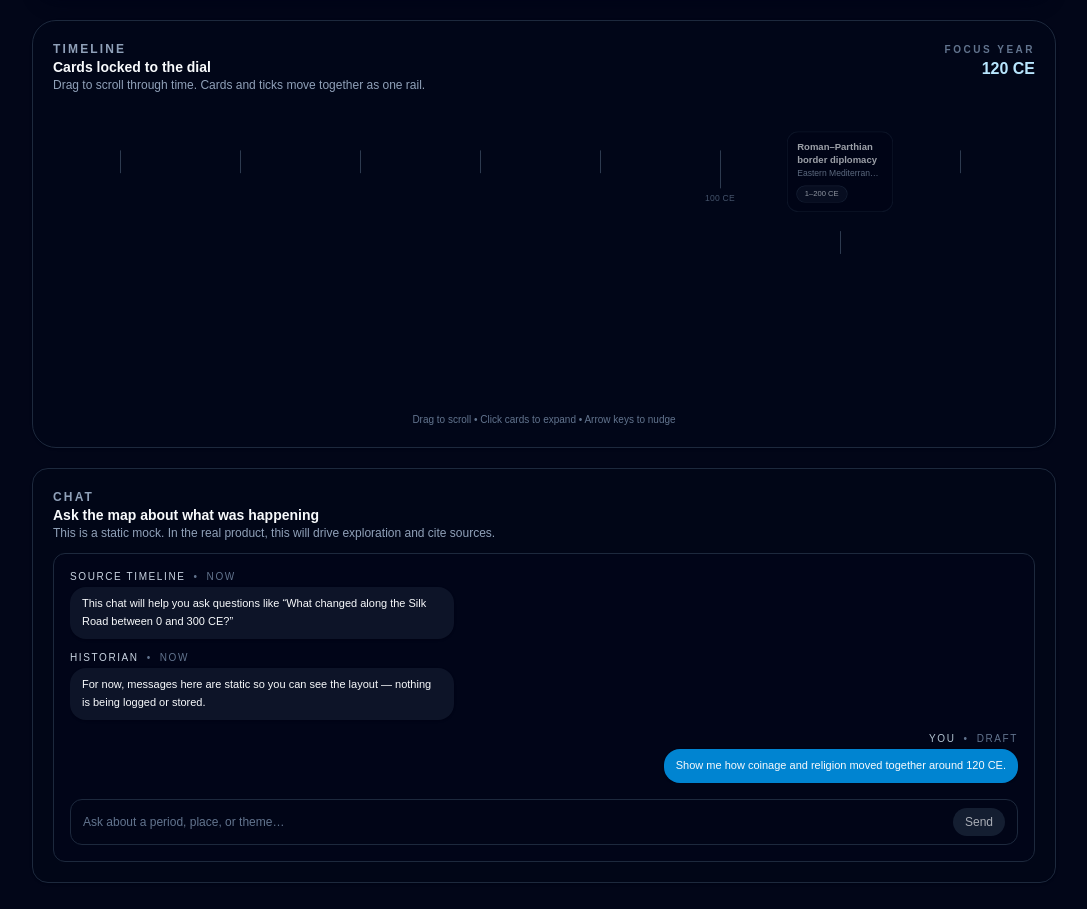
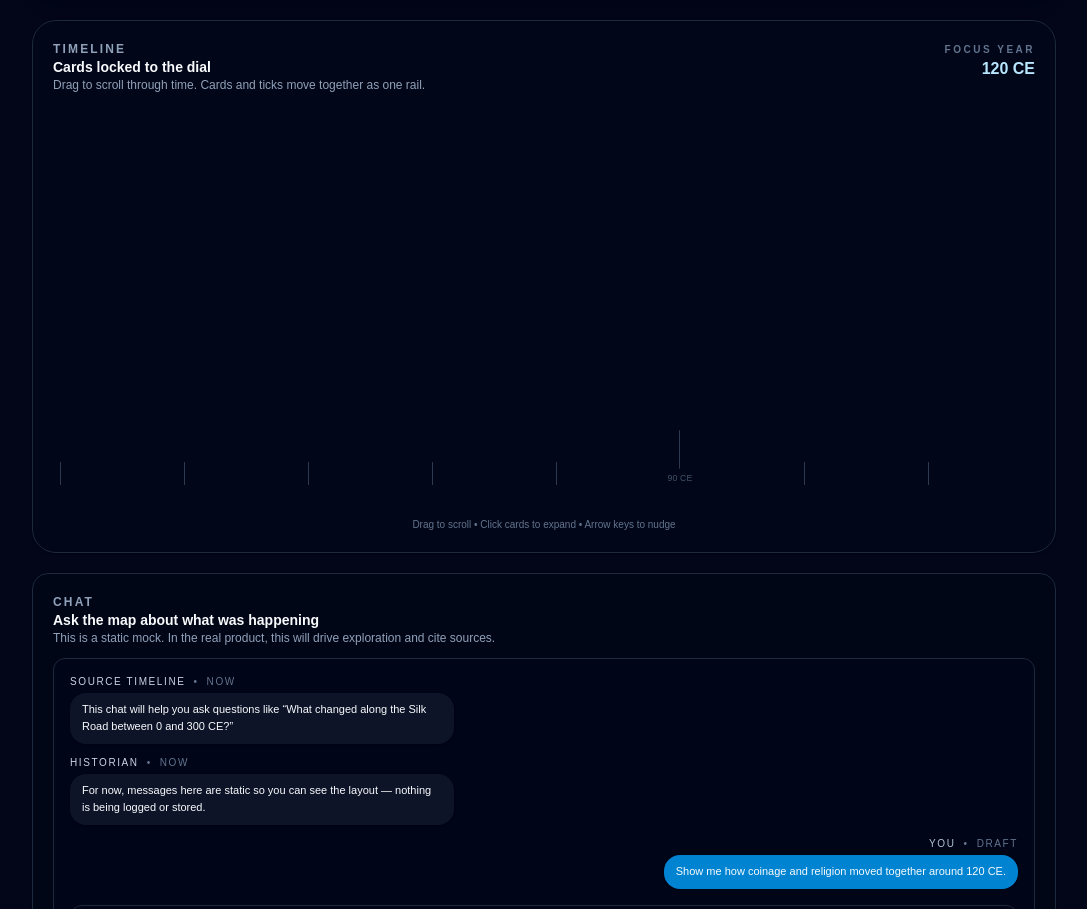
Before and after one commit to Abe99987/Timeline, a Next.js app in the folder frontend/: page / in a window 1280 px wide. Shown: the part 1218-2127 px from the top of the page, without its empty margins (96-1183 px from the left). Built offline with nearby package versions, Linux system fonts and the light colour scheme.

Commit message:
feat(frontend): refine timeline rail ticks and cards

```diff
--- a/frontend/src/components/TimelineRail.tsx
+++ b/frontend/src/components/TimelineRail.tsx
@@ -23,7 +23,7 @@ import {
 
 // Layout constants
 const YEAR_WIDTH = 112; // matches Tailwind w-28 (7rem)
-const NEIGHBOR_RADIUS = 2; // years on each side considered "neighbors"
+const MAJOR_TICK_STEP = 10; // decades
 
 type TimelineRailProps = {
   minYear: number;
@@ -40,7 +40,6 @@ type YearColumnProps = {
   eventsForYear: TimelineEvent[];
   isFocus: boolean;
   isNeighbor: boolean;
-  eraStep: number;
   focusYear: number;
   onSelectEvent?: (event: TimelineEvent) => void;
 };
@@ -121,11 +120,11 @@ function YearColumn({
   eventsForYear,
   isFocus,
   isNeighbor,
-  eraStep,
   focusYear,
   onSelectEvent,
 }: YearColumnProps) {
-  const isMajorTick = ((year % eraStep) + eraStep) % eraStep === 0;
+  const isMajorTick =
+    ((year % MAJOR_TICK_STEP) + MAJOR_TICK_STEP) % MAJOR_TICK_STEP === 0;
   const isActive = year === focusYear;
 
   // Determine which event is "primary" (closest to focusYear)
@@ -146,19 +145,24 @@ function YearColumn({
     return closest;
   }, [eventsForYear, focusYear]);
 
-  const visibleEvents = eventsForYear.slice(0, 2);
-  const extraCount = Math.max(0, eventsForYear.length - visibleEvents.length);
-
   // Styling based on focus/neighbor status
   const columnWidth = "w-28";
+  const columnHeight = "h-[360px]";
   const columnScale = isFocus
-    ? "scale-105"
+    ? "origin-bottom scale-[1.04]"
     : isNeighbor
-      ? "scale-100 opacity-90"
-      : "scale-95 opacity-70";
+      ? "origin-bottom scale-100 opacity-90"
+      : "origin-bottom scale-[0.96] opacity-70";
   const cardStackSizing = isFocus
-    ? "max-h-64 overflow-y-auto"
-    : "max-h-48 overflow-hidden";
+    ? "max-h-[280px] overflow-y-auto pr-2"
+    : isNeighbor
+      ? "max-h-[170px] overflow-hidden"
+      : "max-h-[150px] overflow-hidden";
+  const cardStackTone = isFocus
+    ? ""
+    : isNeighbor
+      ? "space-y-1.5"
+      : "space-y-1";
 
   // Tick styling
   const tickHeight = isMajorTick ? "h-10" : "h-6";
@@ -166,12 +170,14 @@ function YearColumn({
 
   return (
     <div
-      className={`flex shrink-0 flex-col items-center gap-2 transition-all duration-300 ${columnWidth} ${columnScale}`}
+      className={`flex shrink-0 flex-col items-center gap-2 transition-all duration-300 ${columnWidth} ${columnHeight} ${columnScale}`}
     >
       {/* Cards area */}
-      <div className={`w-full space-y-2 pb-2 scrollbar-hide ${cardStackSizing}`}>
-        {visibleEvents.length > 0 ? (
-          visibleEvents.map((event) => (
+      <div
+        className={`flex w-full flex-1 flex-col space-y-2 pb-4 ${cardStackTone} ${cardStackSizing}`}
+      >
+        {eventsForYear.length > 0 ? (
+          eventsForYear.map((event) => (
             <MiniEventCard
               key={event.id}
               event={event}
@@ -180,17 +186,14 @@ function YearColumn({
             />
           ))
         ) : isFocus ? (
-          <FocusPlaceholderMini focusYear={focusYear} />
-        ) : null}
-        {extraCount > 0 ? (
-          <p className="text-center text-[9px] text-slate-500">
-            +{extraCount} more
-          </p>
+          <div className="flex flex-1 flex-col">
+            <FocusPlaceholderMini focusYear={focusYear} />
+          </div>
         ) : null}
       </div>
 
       {/* Tick */}
-      <div className="flex flex-col items-center gap-1 pt-1">
+      <div className="mt-auto flex flex-col items-center gap-1 pt-2">
         <span
           className={`w-px ${tickHeight} ${tickColor} transition-all ${
             isActive ? "shadow-[0_0_6px_rgba(56,189,248,0.7)]" : ""
@@ -234,8 +237,7 @@ export function TimelineRail({
     [minYear, maxYear],
   );
   const eventBuckets = useMemo(() => groupEventsByYear(events), [events]);
-
-  const normalizedStep = Math.max(1, eraStep);
+  const neighborRadius = Math.max(1, Math.round(Math.max(1, eraStep) / 15));
 
   // Scroll to center focusYear on mount and when focusYear changes externally
   useEffect(() => {
@@ -398,7 +400,7 @@ export function TimelineRail({
       {/* Shared scroll container for cards + ticks */}
       <div
         ref={railRef}
-        className="relative flex cursor-grab gap-2 overflow-x-auto px-4 py-4 scrollbar-hide active:cursor-grabbing"
+        className="relative flex min-h-[380px] cursor-grab items-end gap-3 overflow-x-auto px-4 py-4 active:cursor-grabbing"
         role="slider"
         tabIndex={0}
         aria-label="Timeline scrubber"
@@ -417,7 +419,7 @@ export function TimelineRail({
           const eventsForYear = eventBuckets.get(year) ?? [];
           const isFocus = year === focusYear;
           const isNeighbor =
-            !isFocus && Math.abs(year - focusYear) <= NEIGHBOR_RADIUS;
+            !isFocus && Math.abs(year - focusYear) <= neighborRadius;
 
           return (
             <YearColumn
@@ -426,7 +428,6 @@ export function TimelineRail({
               eventsForYear={eventsForYear}
               isFocus={isFocus}
               isNeighbor={isNeighbor}
-              eraStep={normalizedStep}
               focusYear={focusYear}
               onSelectEvent={handleEventSelect}
             />
```
